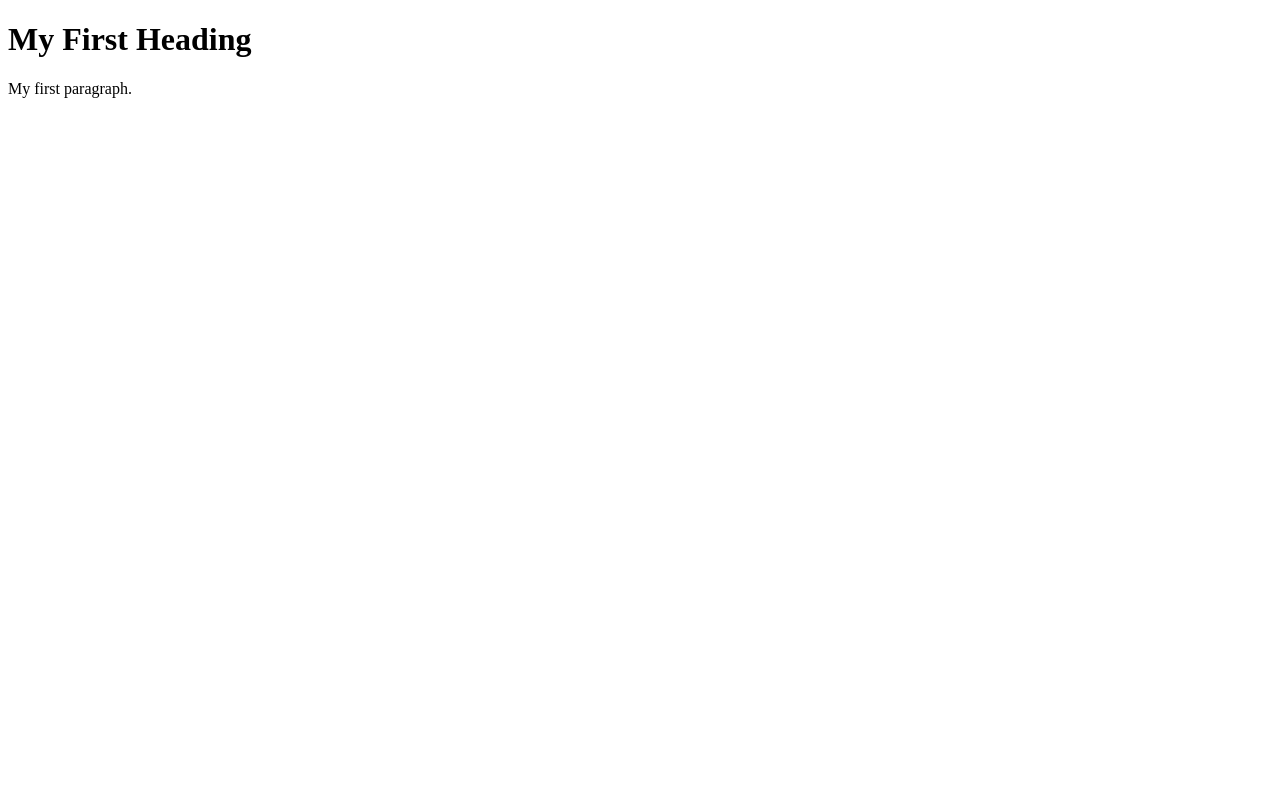
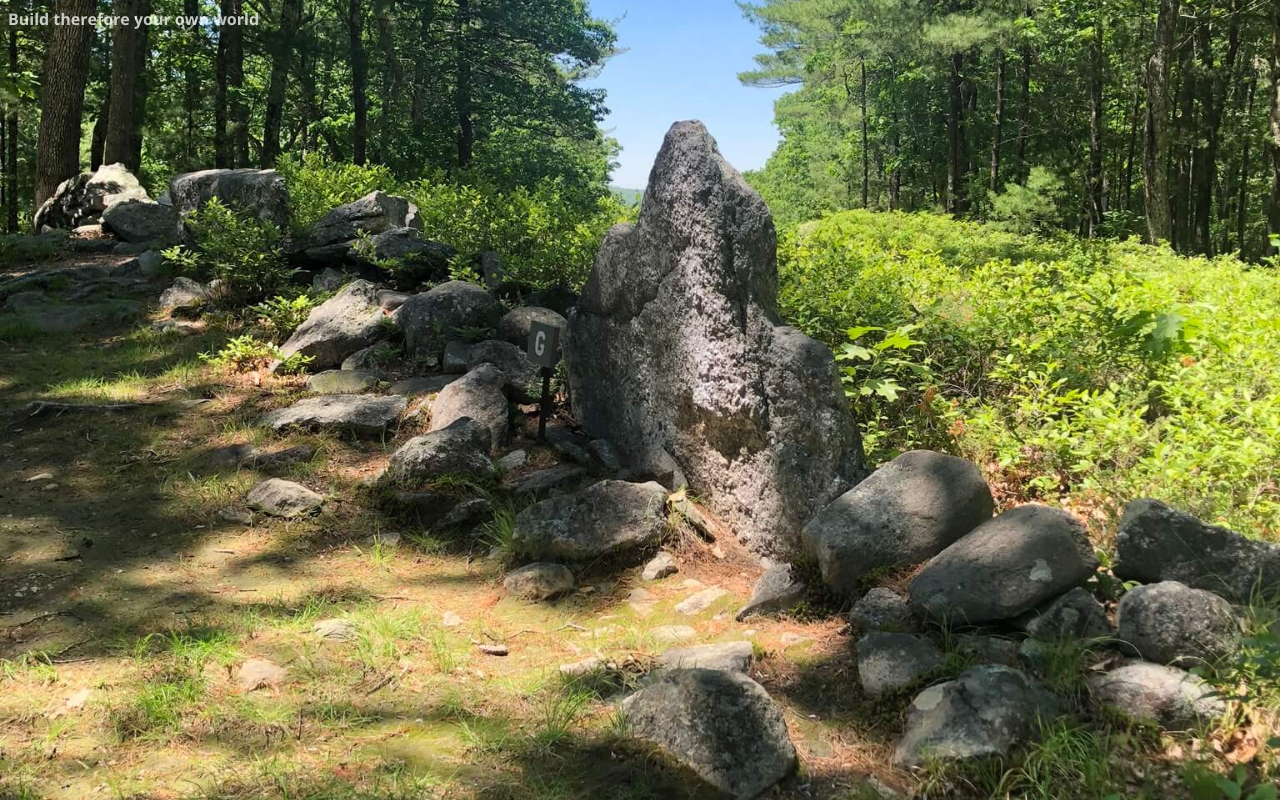
Before and after one commit to markostrander/live, a plain HTML site: page index.html in a window 1280 px wide. Drawn offline with nearby package versions, Linux system fonts and the light colour scheme.

Commit message:
Build therefore your own world

```diff
--- /dev/null
+++ b/css/standard.css
@@ -0,0 +1,18 @@
+@import url(https://fonts.googleapis.com/css?family=Exo+2:300,300i,400,400i,500,500i,600,600i,700,700i,800,800i&display=swap);
+@import url(https://fonts.googleapis.com/css?family=Open+Sans:400,400i,700,700i&display=swap);
+
+#background {
+    position: fixed;
+    width: 100%;
+    z-index: -1;
+    top: 0px;
+    left: 0px;
+    margin: 0px auto;
+}
+
+.title {
+  font-family: 'Open Sans', sans-serif;
+  font-weight: 700;
+  color: white;
+  opacity: 0.75;
+}
--- a/index.html
+++ b/index.html
@@ -1,9 +1,38 @@
 <!DOCTYPE html>
 <html>
+
+<head>
+
+  <meta http-equiv="content-type" content="text/html; charset=UTF-8">
+  <meta name="viewport" content="width=device-width, initial-scale=1">
+
+  <meta name="description" content="Look to the stars, look to the sea..." />
+
+  <!-- Open Graph Properties -->
+  <meta property="og:title" content="Mystery Hill" />
+  <meta property="og:site_name" content="markostrander" />
+  <meta property="og:description" content="Coming SOon" />
+  <meta property="og:url" content="https://markostrander.com" />
+  <meta property="og:type" content="article" />
+  <meta property="og:image" content="https://markostrander.com/images/waystone.jpeg" />
+  <meta property="og:image:type" content="image/png" />
+
+  <title>Coming Soon</title>
+
+  <meta charset="UTF-8">
+  <meta http-equiv="X-UA-Compatible" content="IE=edge">
+
+  <link rel="stylesheet" href="semantic.min.css">
+  <link rel="stylesheet" href="css/standard.css">
+</head>
+
 <body>
 
-<h1>My First Heading</h1>
-<p>My first paragraph.</p>
+<img id="background" style="margin-top: -450px; margin-left: 0px;" src="images/waystone.jpeg">
+
+<div class="title">
+  Build therefore your own world
+</div>
 
 </body>
 </html>
```
Also changed, not shown: images/waystone.jpeg (added), 1 other file.
